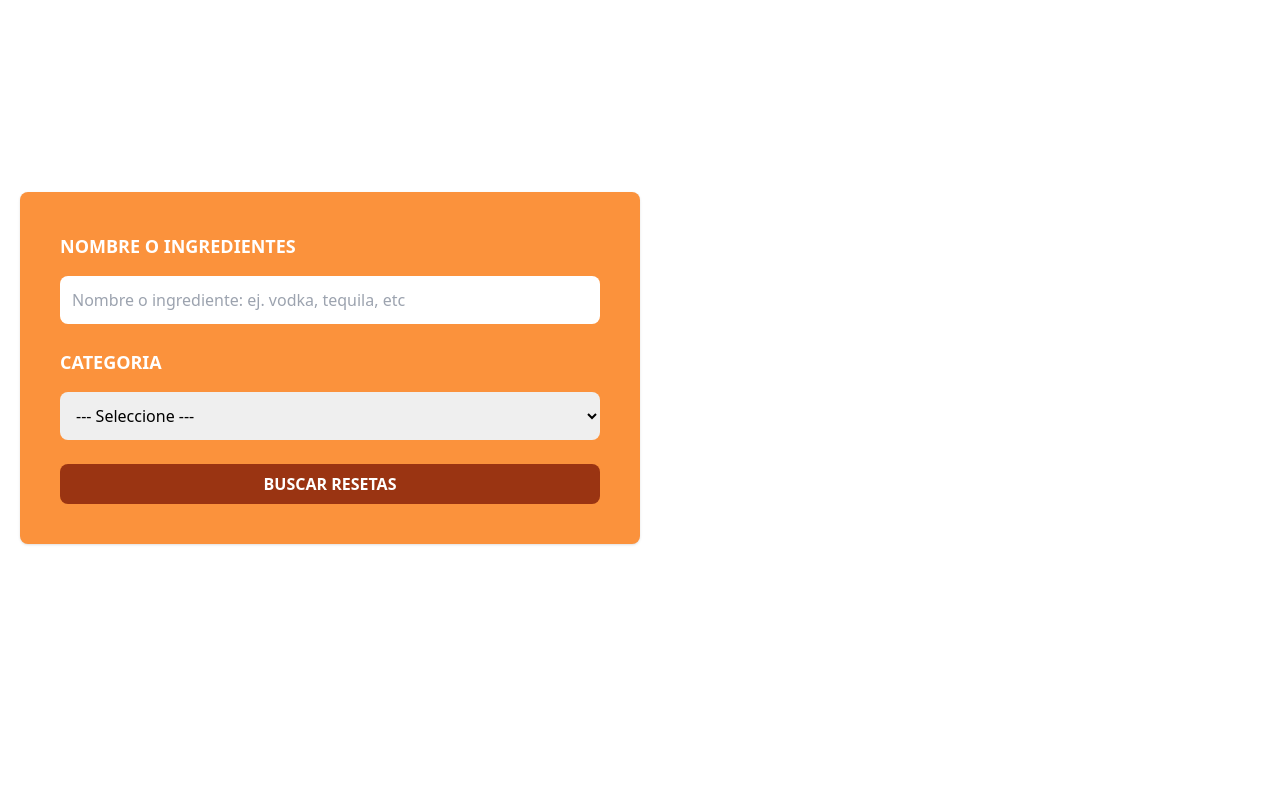
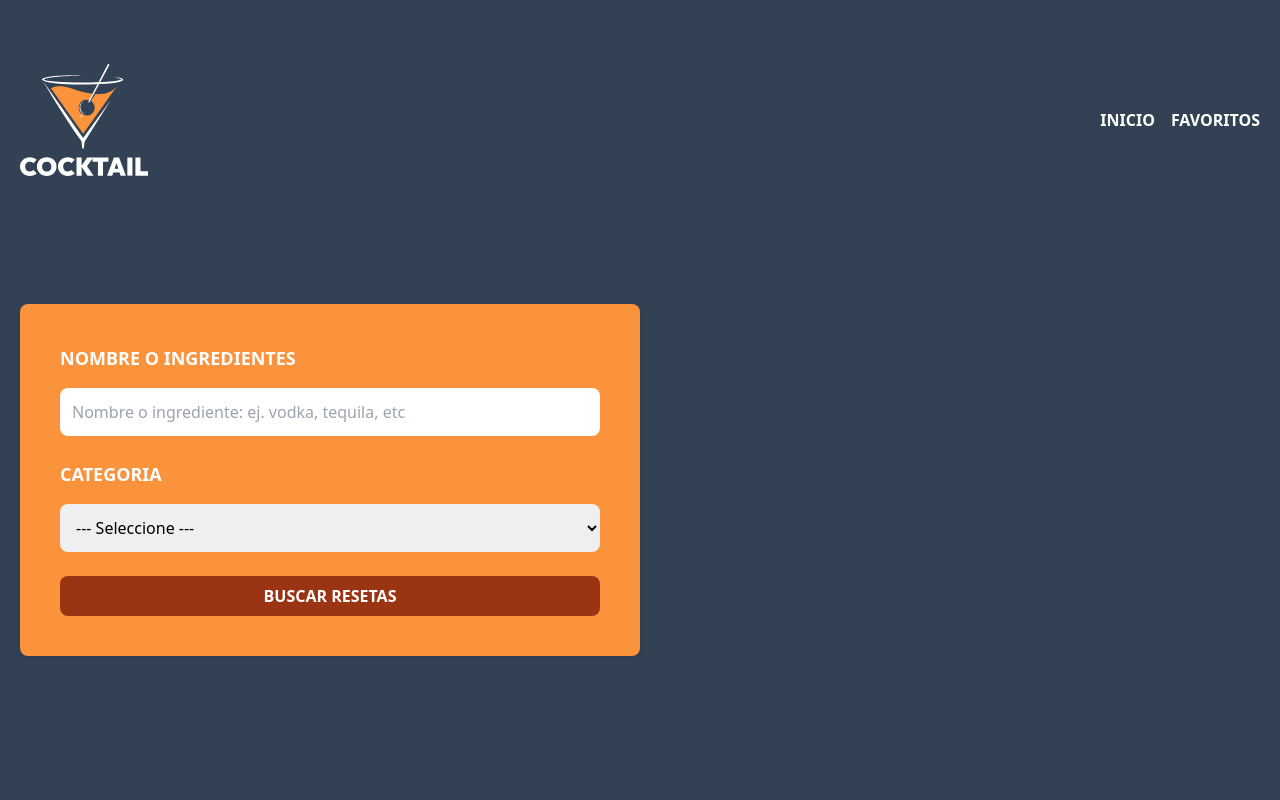
Before and after one commit to Joshjavy/Bebidas_vue, a Vue app: page /favoritos in a window 1280 px wide. Shown: the top 800 px of the page. Built offline with nearby package versions, Linux system fonts and the light colour scheme.

Commit message:
226. Añadiendo la página de favoritos y routing entre páginas

```diff
--- a/src/App.vue
+++ b/src/App.vue
@@ -1,7 +1,12 @@
 <script setup>
+  import { RouterView } from 'vue-router'
   import Header from './components/Header.vue'
-</script>
+  </script>
 
 <template>
- <Header></Header>
+ <Header/>
+
+ <main class="container mx-auto mt-10">
+  <RouterView/>
+ </main>
 </template>
--- a/src/components/Header.vue
+++ b/src/components/Header.vue
@@ -1,11 +1,37 @@
 <script setup>
-
+    import { RouterLink} from 'vue-router'
 </script>
 <template>
-    <header>
+    <header
+        class="bg-slate-700"
+    >
         <div class="mx-auto container px-5 py-16">
-        <div>
-
+        <div class="flex justify-between items-center">
+            <div>
+                <RouterLink
+                    :to="{name:'inicio'}"
+                >
+                    <img class="w-32" src="/img/logo.svg" alt="Logotipo"/>
+                </RouterLink>
+            </div>
+            <nav
+                class="flex gap-4"
+            >
+                <RouterLink
+                    :to="{name:'inicio'}"
+                    class="text-white uppercase font-bold"
+                    active-class="text-orange-500"
+                >
+                    Inicio
+                </RouterLink>
+                <RouterLink
+                    :to="{name:'favoritos'}"
+                    class="text-white uppercase font-bold"
+                    active-class="text-orange-500"
+                >
+                    Favoritos
+                </RouterLink>
+            </nav>
         </div>
 
         <form
--- a/src/router/index.js
+++ b/src/router/index.js
@@ -1,9 +1,18 @@
 import { createRouter, createWebHistory } from 'vue-router'
-
+import InicioView from '../views/InicioView.vue'
 const router = createRouter({
   history: createWebHistory(import.meta.env.BASE_URL),
   routes: [
-
+    {
+      path:'/',
+      name:'inicio',
+      component:InicioView,
+    },
+    {
+      path:'/favoritos',
+      name:'favoritos',
+      component:()=> import('../views/FavoritosView.vue')
+    }
   ]
 })
 
--- /dev/null
+++ b/src/views/FavoritosView.vue
@@ -0,0 +1,7 @@
+<script setup>
+
+</script>
+
+<template>
+    <h1 class="text-6xl font-extrabold">Favoritos</h1>
+</template>
--- /dev/null
+++ b/src/views/InicioView.vue
@@ -0,0 +1,7 @@
+<script setup>
+
+</script>
+
+<template>
+    <h1 class="text-6xl font-extrabold">Resetas</h1>
+</template>
```
